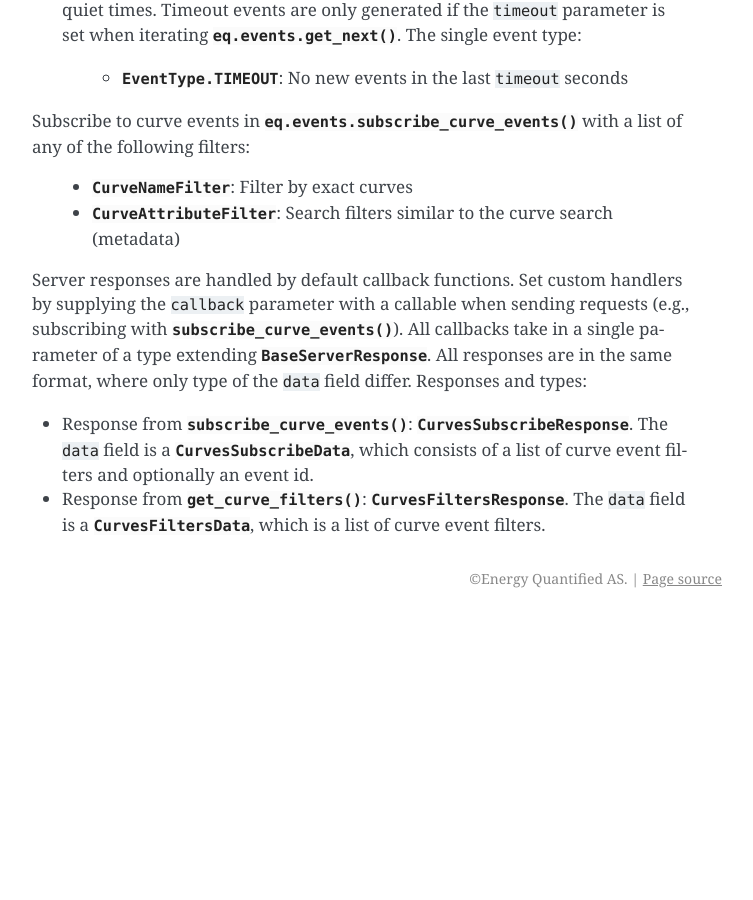
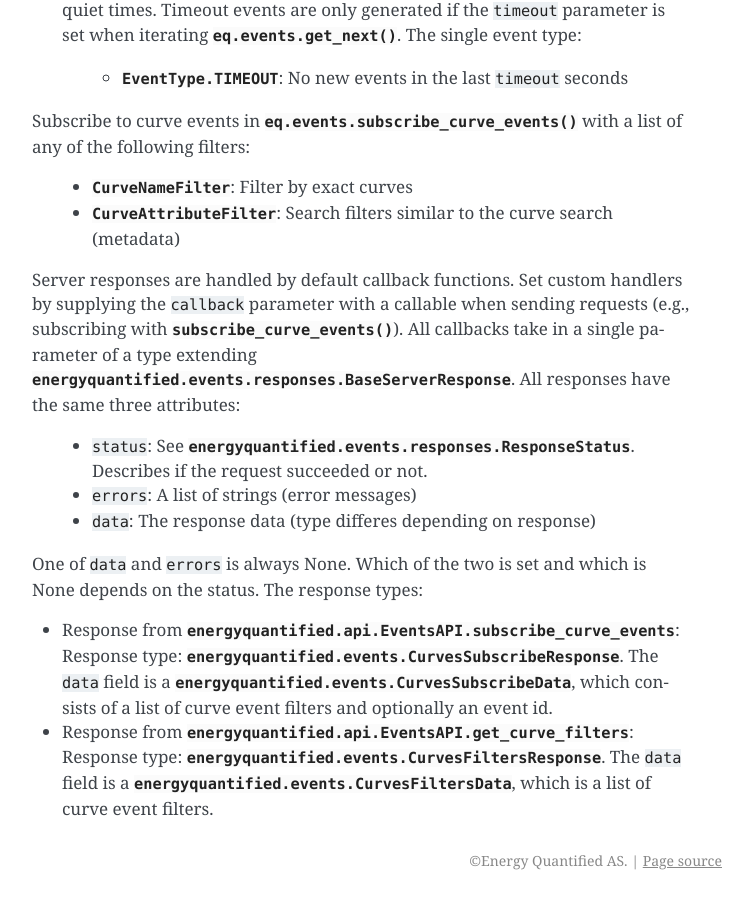
Before and after one commit to energyquantified/eq-python-client, a Sphinx documentation site: the page built from docs/reference/packages.rst, in a window 1280 px wide and 900 px high, scrolled down 3823 px. Shown: the whole window, without its empty margins (388-1141 px from the left). Built offline with Sphinx 7.4.7, drawn with Linux system fonts in a browser that asks for light colours; before the commit the page ends 4441 px from its top, so only the background shows below that.

Commit message:
Update packages.rst with ResponseStatus ++

```diff
--- a/docs/reference/packages.rst
+++ b/docs/reference/packages.rst
@@ -229,18 +229,25 @@ handlers by supplying the ``callback`` parameter with a callable when sending
 requests (e.g., subscribing with
 :py:meth:`subscribe_curve_events() <energyquantified.api.EventsAPI.subscribe_curve_events>`).
 All callbacks take in a single parameter of a type extending
-:py:class:`~energyquantified.events.responses.BaseServerResponse`.
-All responses are in the same format, where only type of the ``data`` field
-differ. Responses and types:
+:py:class:`energyquantified.events.responses.BaseServerResponse`.
+All responses have the same three attributes:
 
-* Response from :py:meth:`subscribe_curve_events() <energyquantified.api.EventsAPI.subscribe_curve_events>`:
-  :py:class:`CurvesSubscribeResponse <energyquantified.events.CurvesSubscribeResponse>`.
+  * ``status``: See
+    :py:class:`energyquantified.events.responses.ResponseStatus`. Describes
+    if the request succeeded or not.
+  * ``errors``: A list of strings (error messages)
+  * ``data``: The response data (type differes depending on response)
+
+One of ``data`` and ``errors`` is always None. Which of the two is set and which
+is None depends on the status. The response types:
+
+* Response from :py:meth:`energyquantified.api.EventsAPI.subscribe_curve_events`:
+  Response type: :py:class:`energyquantified.events.CurvesSubscribeResponse`.
   The ``data`` field is a
-  :py:class:`CurvesSubscribeData <energyquantified.events.CurvesSubscribeData>`,
-  which consists of a list of curve event filters and optionally an event id.
+  :py:class:`energyquantified.events.CurvesSubscribeData`, which consists of a
+  list of curve event filters and optionally an event id.
 
-* Response from :py:meth:`get_curve_filters() <energyquantified.api.EventsAPI.get_curve_filters>`:
-  :py:class:`CurvesFiltersResponse <energyquantified.events.CurvesFiltersResponse>`.
-  The ``data`` field is a
-  :py:class:`CurvesFiltersData <energyquantified.events.CurvesFiltersData>`,
+* Response from :py:meth:`energyquantified.api.EventsAPI.get_curve_filters`:
+  Response type: :py:class:`energyquantified.events.CurvesFiltersResponse`. The
+  ``data`` field is a :py:class:`energyquantified.events.CurvesFiltersData`,
   which is a list of curve event filters.
```
